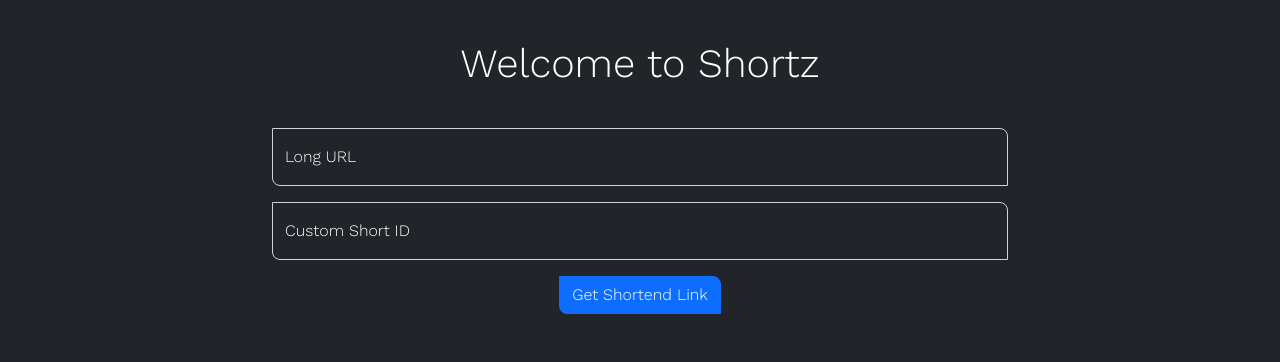
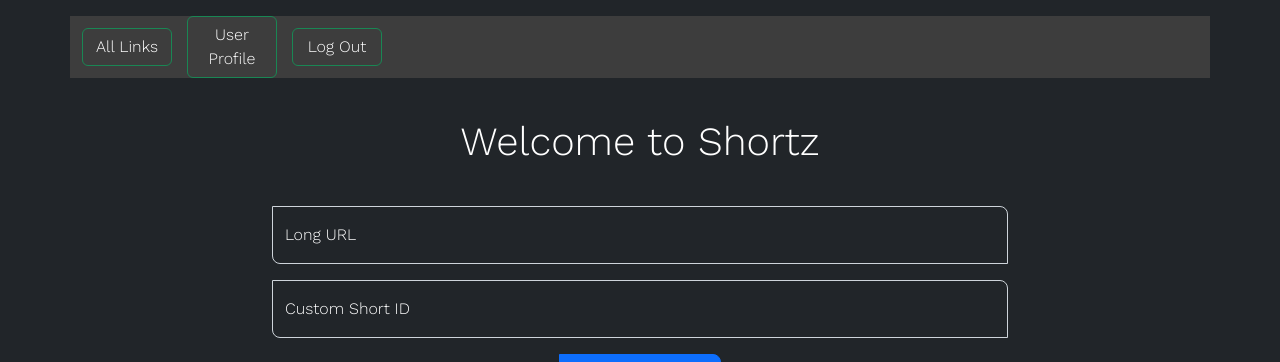
Before and after one commit to danulawa/shortz-test, a Flask app: page / in a window 1280 px wide. Shown: the top 362 px of the page. Run offline with Flask 2, Linux system fonts and the light colour scheme; data that the repository does not hold is empty.

Commit message:
ui change test

```diff
--- a/core/templates/base.html
+++ b/core/templates/base.html
@@ -50,6 +50,15 @@
         margin-right: 10px;
       }
 
+      .menu-style-1{
+        background-color: rgb(61, 61, 61);
+      }
+
+      .menu-style-2{
+        background-color: rgb(61, 61, 61);
+        margin-right: 10px;
+      }
+
     </style>
 
     <title>{% block title %} {% endblock %}</title>
@@ -57,6 +66,12 @@
 
   </head>
   <body class = 'bg-dark' id = 'bodyCSS'>
+
+    <div class="container mt-3 menu-style-1">
+      <a href='#' class='btn btn-md btn-success table-action menu-style-2'>All Links</a>
+      <a href='#' class='btn btn-md btn-success table-action menu-style-2'>User Profile</a>
+      <a href='#' class='btn btn-md btn-success table-action menu-style-2'>Log Out</a>
+    </div>
 
     <div class="container mt-3">
         {% for message in get_flashed_messages() %}
```
